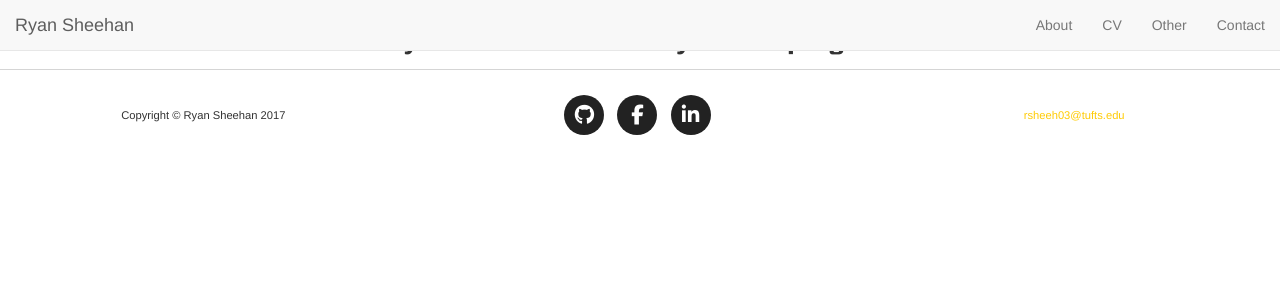
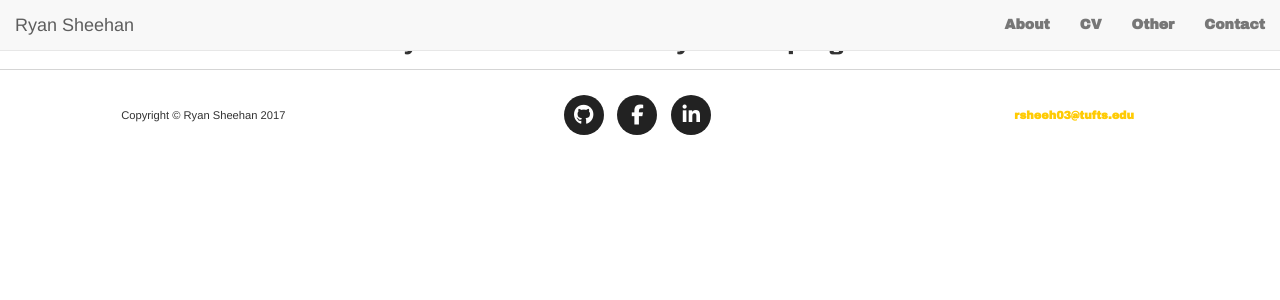
Before and after one commit to Ryan-Sheehan/Ryan-Sheehan.github.io, a Jekyll site: the page index.html, which Jekyll copies as it is, in a window 1280 px wide. Shown: the top 300 px of the page. Built offline with Jekyll 4.4.1, drawn with Linux system fonts in a browser that asks for light colours; nearby versions of some CDN libraries.

Commit message:
Update main.css

```diff
--- a/css/main.css
+++ b/css/main.css
@@ -1,7 +1,7 @@
 body {
 
 }
-/*nav ul, footer ul {
+nav ul, footer ul {
     font-family: 'Archivo Black', sans-serif;
     padding: 0px;
     list-style: none;
@@ -9,8 +9,8 @@ body {
 }
 nav ul li, footer ul li {
     display: inline;
-    margin-right: 20px;
-}*/
+
+}
 h1 {
     font-size: 3em;
     font-family: 'Archivo Black', sans-serif;
```
